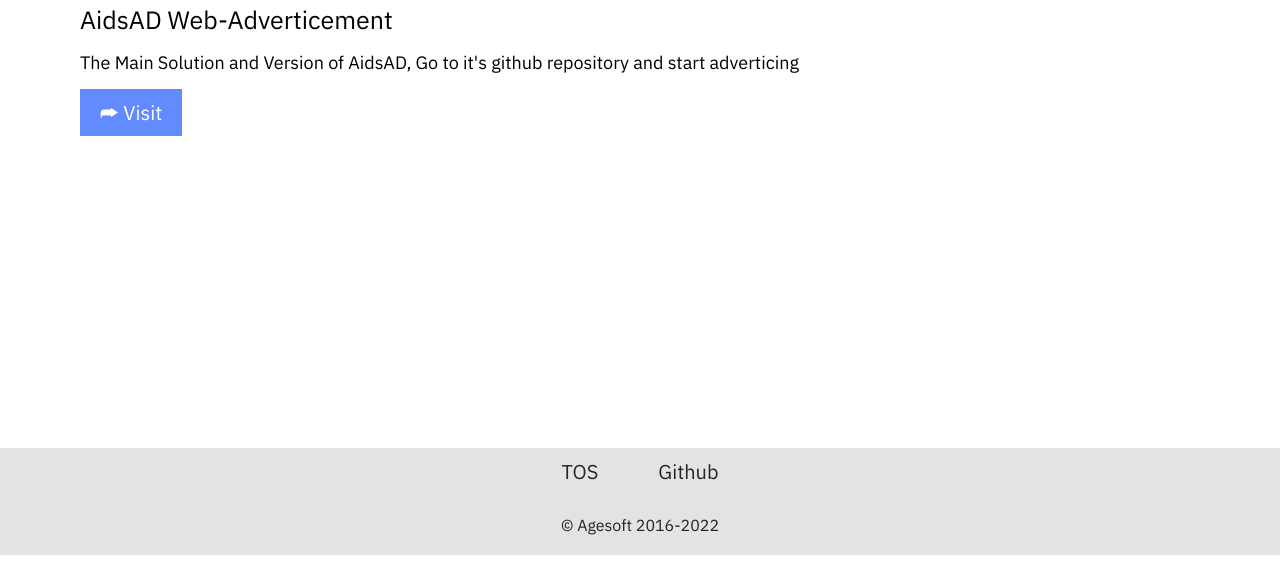
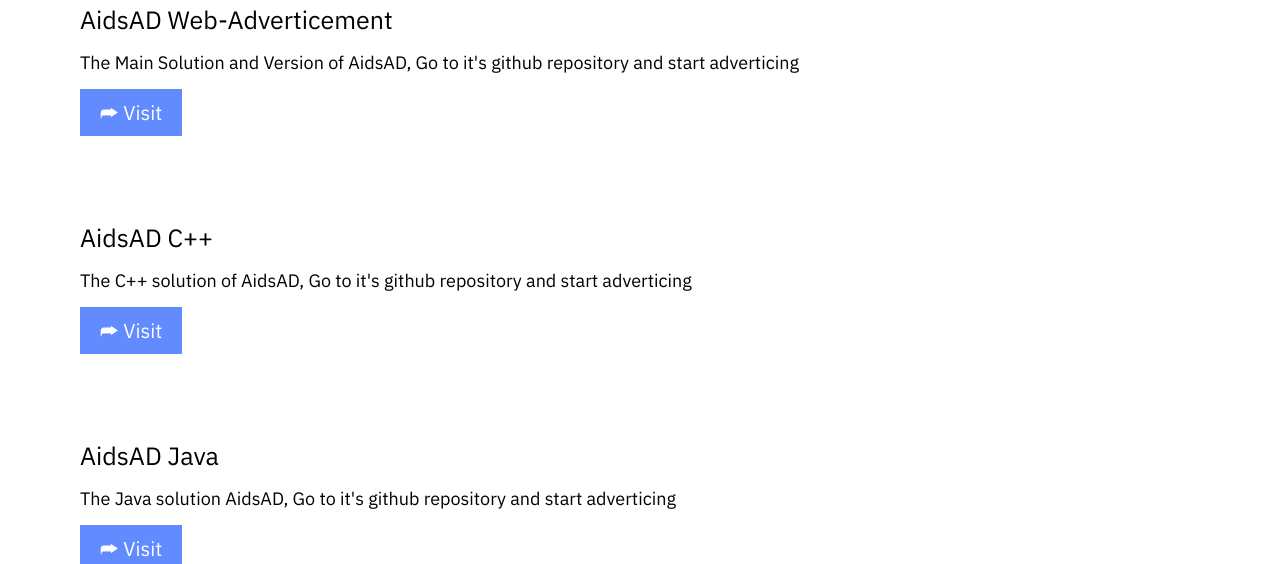
Before and after one commit to AgesoftOSS/AidsAD, a plain HTML site: page Site/solutions.html in a window 1280 px wide. Shown: the part 388-952 px from the top of the page. Drawn offline with Linux system fonts and the light colour scheme.

Commit message:
Solution site updated.

```diff
--- a/Site/solutions.html
+++ b/Site/solutions.html
@@ -26,10 +26,21 @@
     <div class="product">
         <p class="productname">AidsAD Web-Adverticement</p>
         <p class="productdesc">The Main Solution and Version of AidsAD, Go to it's github repository and start adverticing</p>
-        <button class="btnn"><a href="https://github.com/AgesoftOSS/AidsAD" class="btnlink">⮫ Visit</a></button>
+        <button class="btnn"><a href="https://github.com/AgesoftOSS/AidsAD/tree/main/src/Javascript" class="btnlink">⮫ Visit</a></button>
     </div>
 
-<br><br><br><br><br><br><br><br><br><br><br><br><br><br>
+    <div class="product">
+        <p class="productname">AidsAD C++</p>
+        <p class="productdesc">The C++ solution of AidsAD, Go to it's github repository and start adverticing</p>
+        <button class="btnn"><a href="https://github.com/AgesoftOSS/AidsAD/tree/main/src/C%2B%2B" class="btnlink">⮫ Visit</a></button>
+    </div>
+
+    <div class="product">
+        <p class="productname">AidsAD Java</p>
+        <p class="productdesc">The Java solution AidsAD, Go to it's github repository and start adverticing</p>
+        <button class="btnn"><a href="https://github.com/AgesoftOSS/AidsAD/tree/main/src/Java/com/agesoft/aidsad" class="btnlink">⮫ Visit</a></button>
+    </div>
+
     <footer>
         <div class="flexxy">
             <a href="TOS.html" class="feetlink">TOS</a>
```
Also changed, not shown: Site/adverticer.html (+1 -1 lines).
